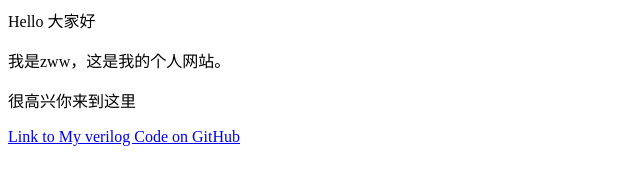
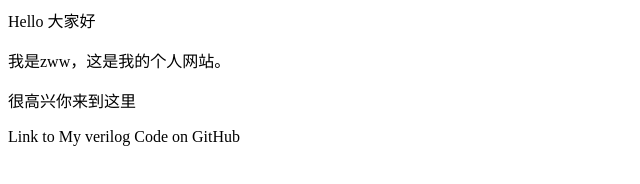
Before and after one commit to zww12231/zww12231.github.io, a plain HTML site: page index.html in a window 1280 px wide. Shown: the whole page, without its empty margins (0-640 px from the left). Drawn offline with Linux system fonts and the light colour scheme.

Commit message:
Update index.html

```diff
--- a/index.html
+++ b/index.html
@@ -1,4 +1,4 @@
 <p>Hello 大家好</p>
 <p>我是zww，这是我的个人网站。 </p>
 <p>很高兴你来到这里</p>
-<a href="https://github.com/zww12231/verilog">Link to My verilog Code on GitHub</a>
+<ahref="https://github.com/zww12231/verilog">Link to My verilog Code on GitHub</a>
```
